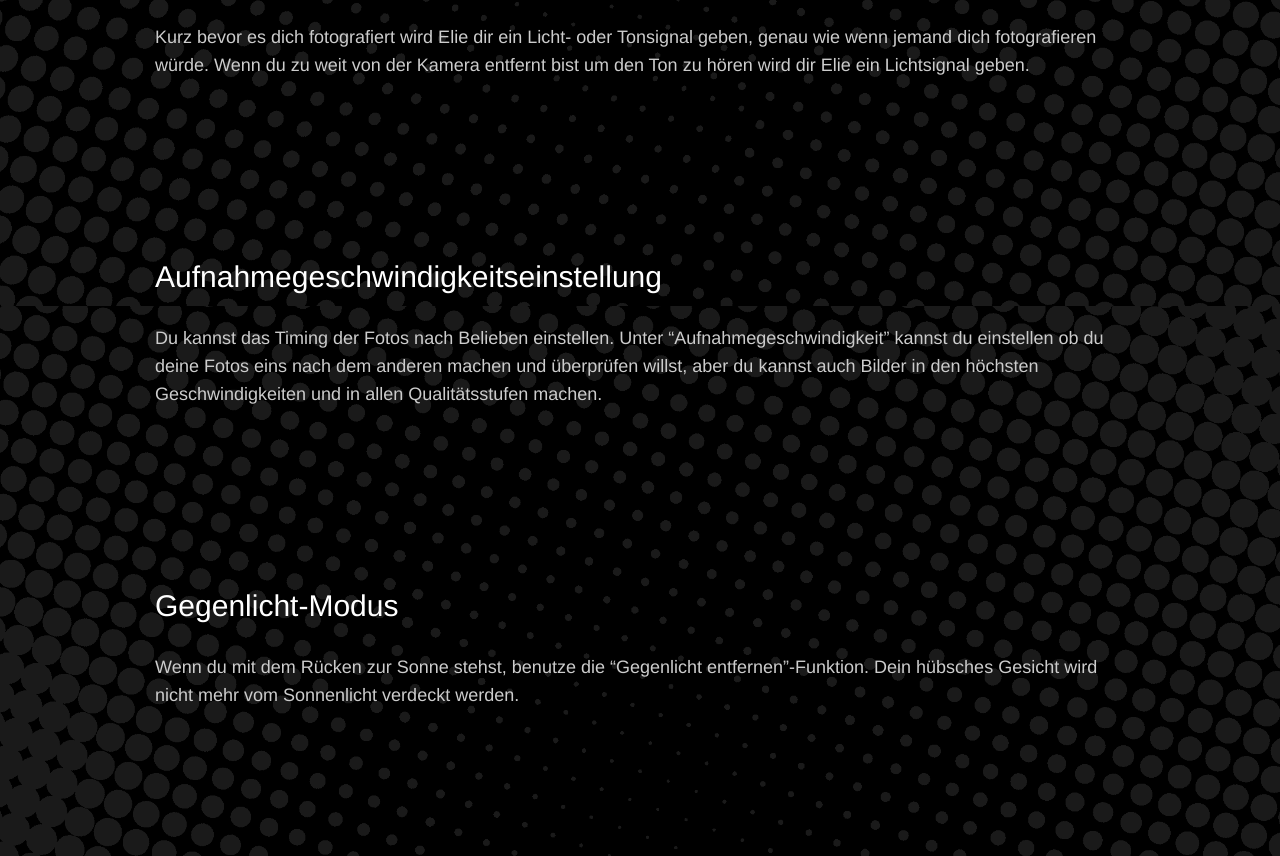
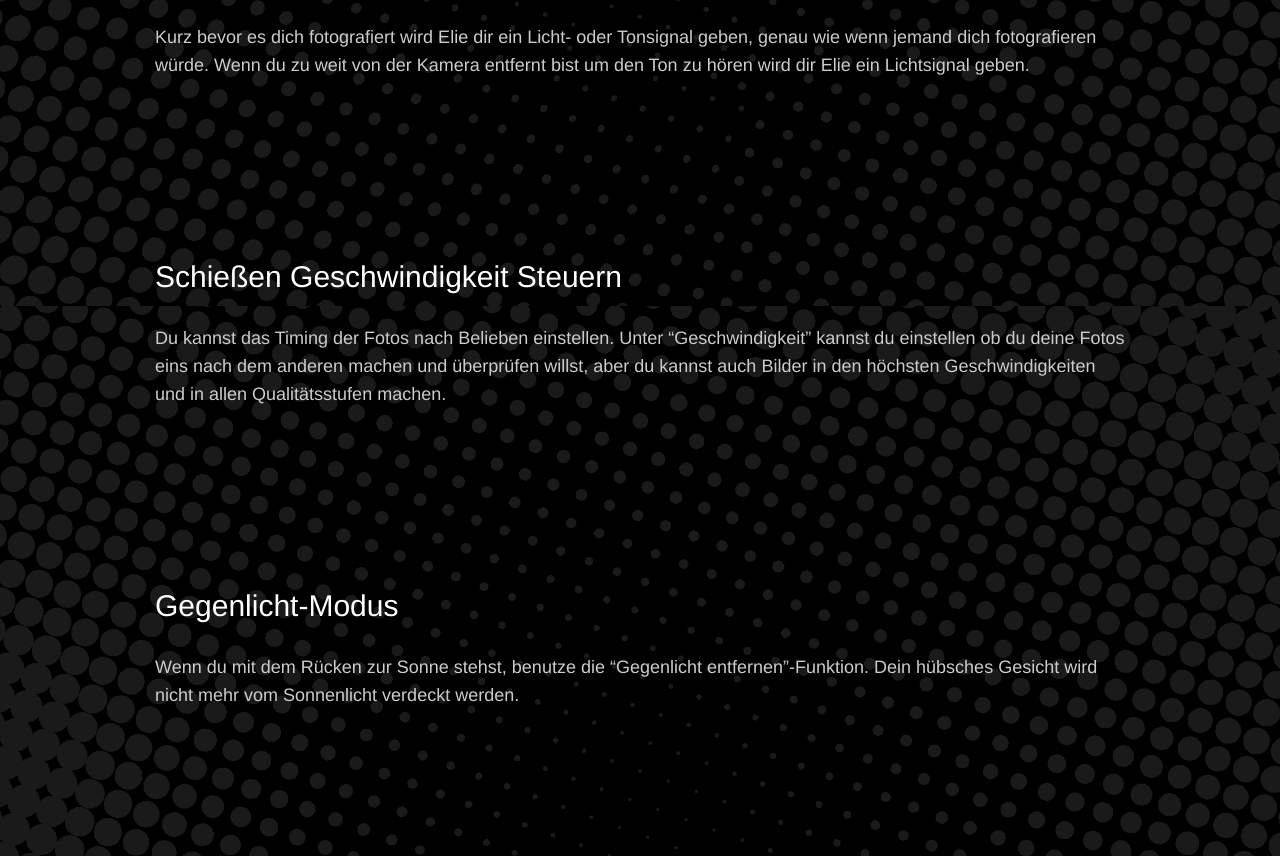
Before and after one commit to metasmile/iamelie.github.io, a Jekyll site: the page built from de.html, in a window 1280 px wide and 900 px high, scrolled down 5217 px, cut to the strip 0-856 px from the top of the window. Built offline with Jekyll 4.4.1, drawn with Linux system fonts in a browser that asks for light colours; nearby versions of some CDN libraries.

Commit message:
촬영속도

```diff
--- a/de.html
+++ b/de.html
@@ -128,11 +128,11 @@ features: [{
 {
 	title:
 	"
-    Aufnahmegeschwindigkeitseinstellung
+    Schießen Geschwindigkeit Steuern
 	",
 	desc:
 	"
-    Du kannst das Timing der Fotos nach Belieben einstellen. Unter “Aufnahmegeschwindigkeit” kannst du einstellen ob du deine Fotos eins nach dem anderen machen und überprüfen willst, aber du kannst auch Bilder in den höchsten Geschwindigkeiten und in allen Qualitätsstufen machen.
+    Du kannst das Timing der Fotos nach Belieben einstellen. Unter “Geschwindigkeit” kannst du einstellen ob du deine Fotos eins nach dem anderen machen und überprüfen willst, aber du kannst auch Bilder in den höchsten Geschwindigkeiten und in allen Qualitätsstufen machen.
     "
 }
 ,
```
